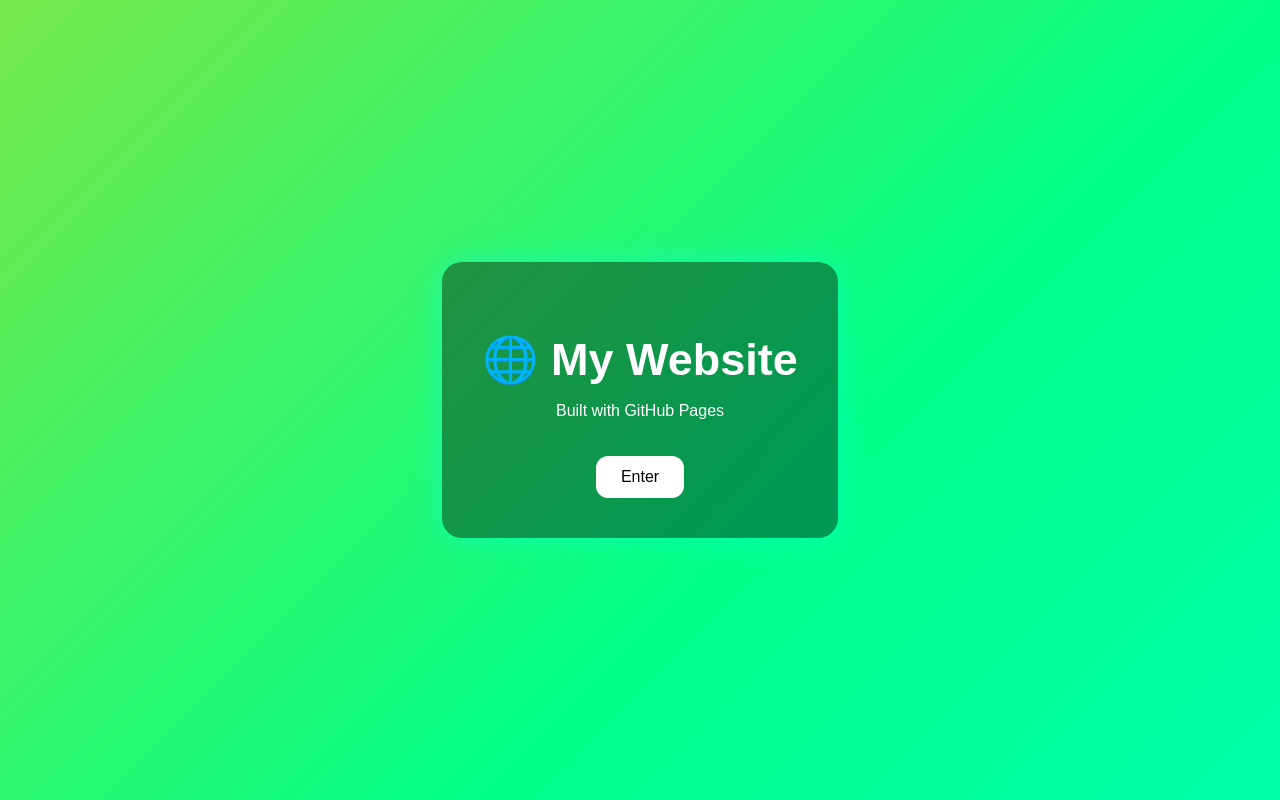
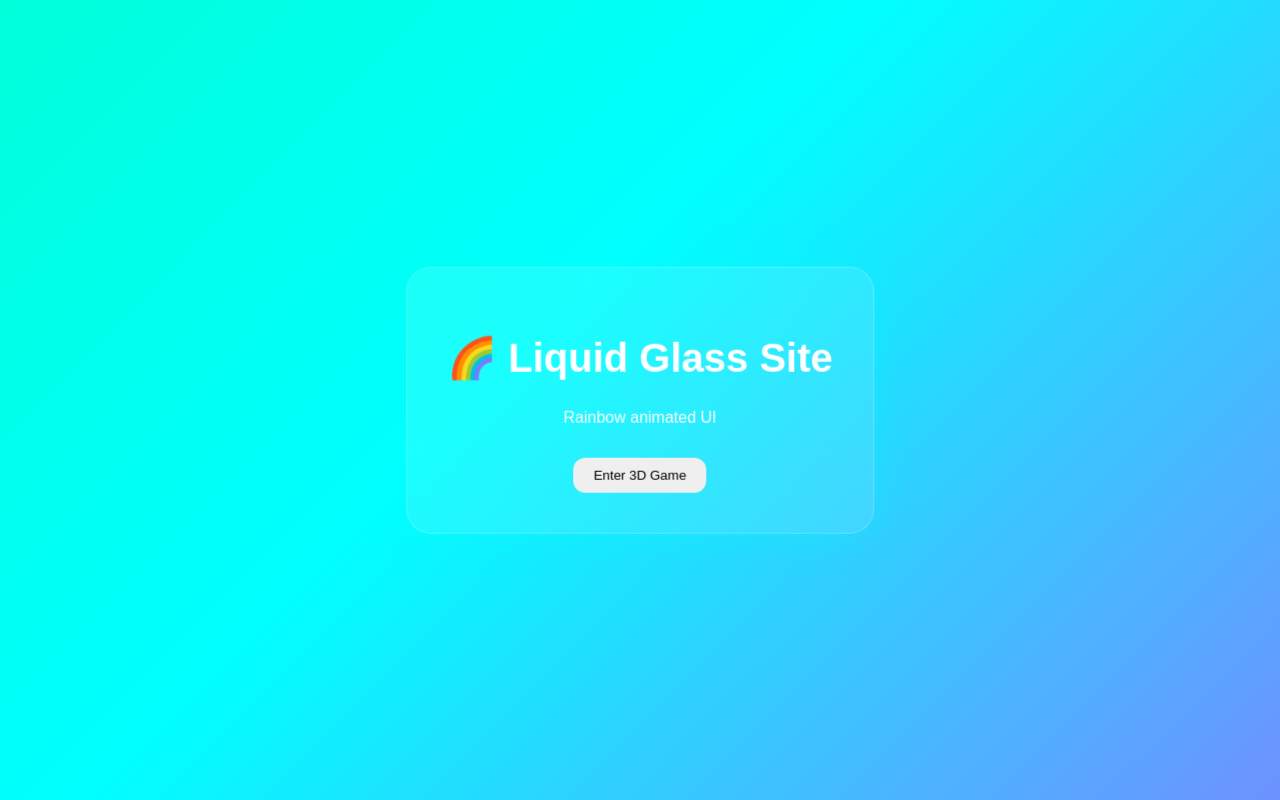
Before and after one commit to gabrielagustin522/gabrielagustin522.github.io, a plain HTML site: page index.html in a window 1280 px wide. Drawn offline with Linux system fonts and the light colour scheme.

Commit message:
Update index.html

```diff
--- a/index.html
+++ b/index.html
@@ -1,66 +1,109 @@
 <!DOCTYPE html>
 <html>
 <head>
-  <title>My Website</title>
+  <title>Liquid Glass Site</title>
 
   <style>
     body {
       margin: 0;
       height: 100vh;
-      display: flex;
-      justify-content: center;
-      align-items: center;
+      overflow: hidden;
+      font-family: Arial, sans-serif;
+
+      /* Rainbow animated background */
       background: linear-gradient(-45deg, #ff00ff, #00ffff, #00ff88, #ffcc00);
       background-size: 400% 400%;
-      animation: bg 6s ease infinite;
-      font-family: Arial, sans-serif;
-      color: white;
-      text-align: center;
+      animation: bg 8s infinite alternate;
     }
 
     @keyframes bg {
-      0% {background-position: 0% 50%;}
-      50% {background-position: 100% 50%;}
-      100% {background-position: 0% 50%;}
+      0% { background-position: 0% 50%; }
+      100% { background-position: 100% 50%; }
     }
 
-    .box {
+    /* Glass panel */
+    .glass {
+      position: absolute;
+      top: 50%;
+      left: 50%;
+      transform: translate(-50%, -50%);
+
       padding: 40px;
-      background: rgba(0,0,0,0.4);
-      border-radius: 20px;
-      box-shadow: 0 0 30px rgba(0,255,255,0.4);
+      border-radius: 25px;
+
+      background: rgba(255,255,255,0.1);
+      backdrop-filter: blur(20px);
+      -webkit-backdrop-filter: blur(20px);
+
+      border: 1px solid rgba(255,255,255,0.2);
+      box-shadow: 0 0 40px rgba(0,255,255,0.3);
+
+      text-align: center;
+      color: white;
     }
 
     h1 {
-      font-size: 45px;
-      margin-bottom: 10px;
+      font-size: 40px;
     }
 
     button {
-      margin-top: 20px;
-      padding: 12px 25px;
+      margin-top: 15px;
+      padding: 10px 20px;
       border: none;
       border-radius: 12px;
       cursor: pointer;
-      font-size: 16px;
-      background: white;
-      color: black;
-      transition: 0.3s;
-    }
-
-    button:hover {
-      transform: scale(1.1);
-      background: black;
-      color: white;
     }
   </style>
 </head>
 
 <body>
-  <div class="box">
-    <h1>🌐 My Website</h1>
-    <p>Built with GitHub Pages</p>
-    <button onclick="alert('Website Active 🚀')">Enter</button>
+
+  <div class="glass">
+    <h1>🌈 Liquid Glass Site</h1>
+    <p>Rainbow animated UI</p>
+    <button onclick="enterGame()">Enter 3D Game</button>
   </div>
+
+  <script>
+    function enterGame() {
+      document.body.innerHTML = `
+        <div id="game"></div>
+      `;
+      loadGame();
+    }
+
+    function loadGame() {
+      const script = document.createElement("script");
+      script.src = "https://cdn.jsdelivr.net/npm/three@0.160.0/build/three.min.js";
+      script.onload = start3D;
+      document.body.appendChild(script);
+    }
+
+    function start3D() {
+      const scene = new THREE.Scene();
+      const camera = new THREE.PerspectiveCamera(75, innerWidth/innerHeight, 0.1, 1000);
+
+      const renderer = new THREE.WebGLRenderer();
+      renderer.setSize(innerWidth, innerHeight);
+      document.body.appendChild(renderer.domElement);
+
+      const geometry = new THREE.BoxGeometry();
+      const material = new THREE.MeshNormalMaterial();
+      const cube = new THREE.Mesh(geometry, material);
+      scene.add(cube);
+
+      camera.position.z = 3;
+
+      function animate() {
+        requestAnimationFrame(animate);
+        cube.rotation.x += 0.01;
+        cube.rotation.y += 0.01;
+        renderer.render(scene, camera);
+      }
+
+      animate();
+    }
+  </script>
+
 </body>
 </html>
```
